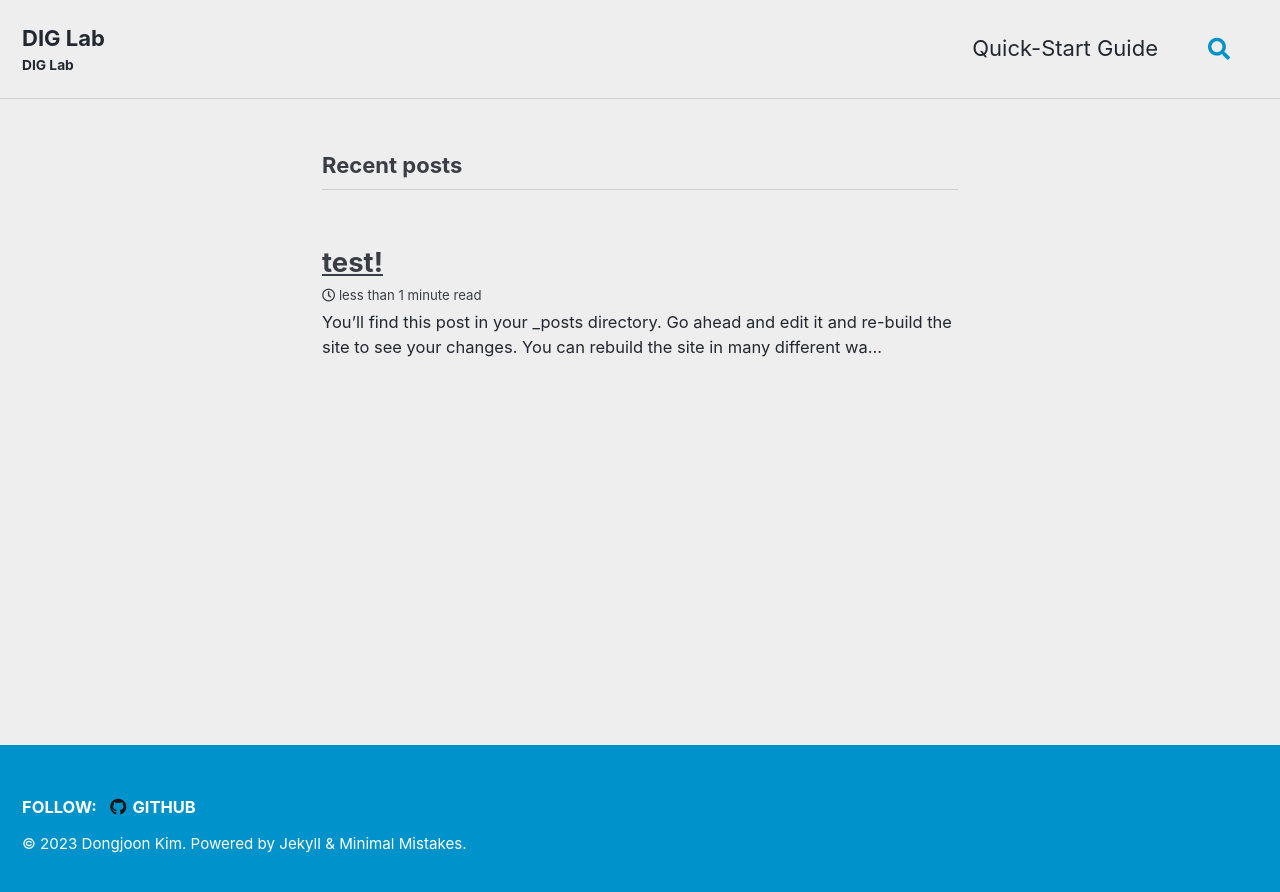
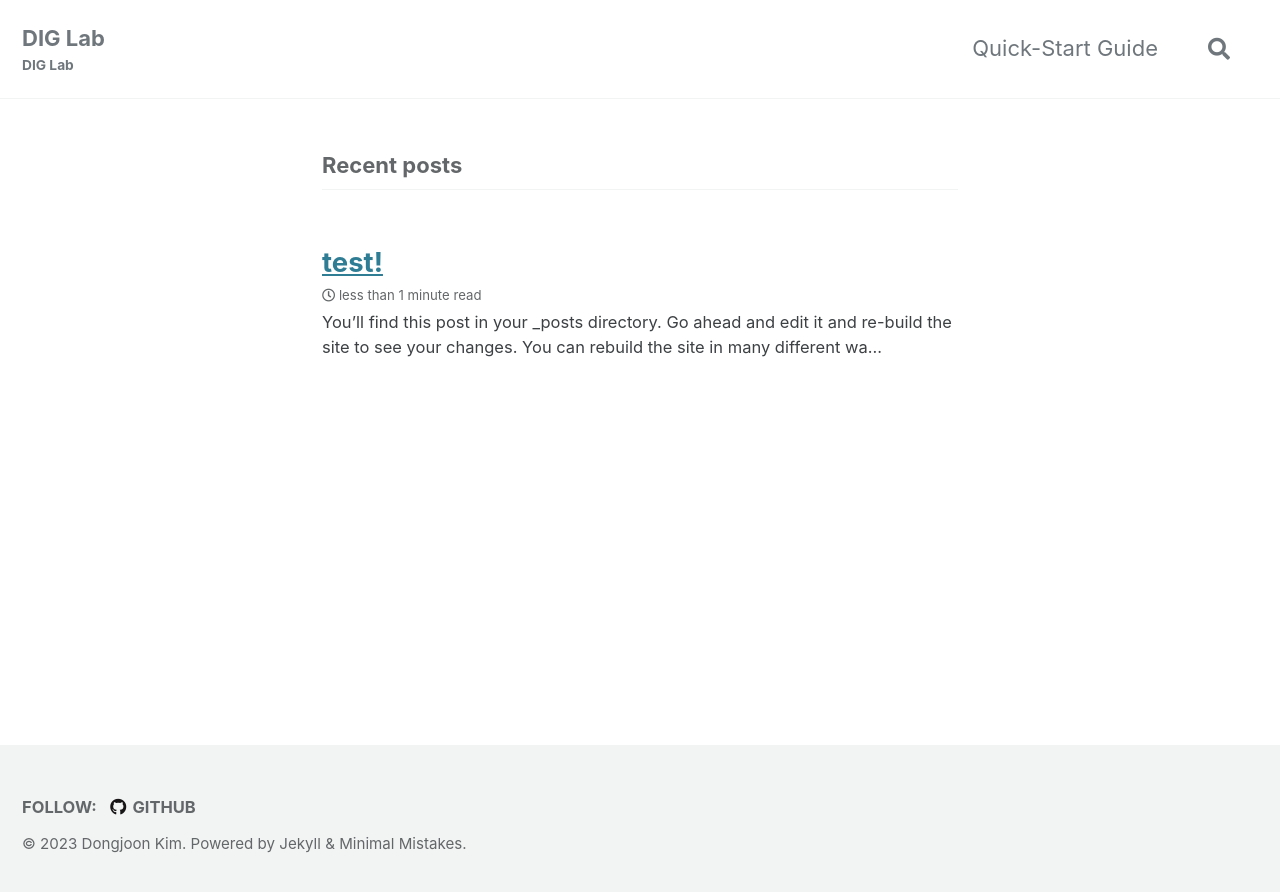
Before and after one commit to korfriend/korfriend.github.io, a Jekyll site: the page built from index.html, in a window 1280 px wide. Shown: the top 892 px of the page. Built offline with Jekyll 4.4.1, drawn with Linux system fonts in a browser that asks for light colours; cached includes are drawn as plain includes; the list of posts is cut into pages by our own code.

```diff
--- a/Gemfile
+++ b/Gemfile
@@ -1,2 +1,4 @@
 source "https://rubygems.org"
 gemspec
+gem "minimal-mistakes-jekyll"
+bundle
--- a/_config.yml
+++ b/_config.yml
@@ -11,8 +11,8 @@
 # https://mmistakes.github.io/minimal-mistakes/docs/quick-start-guide/#installing-the-theme
 
 theme                  : "minimal-mistakes-jekyll"
-remote_theme           : "mmistakes/minimal-mistakes"
-minimal_mistakes_skin    : "air" # "air", "aqua", "contrast", "dark", "dirt", "neon", "mint", "plum", "sunrise"
+#remote_theme           : "mmistakes/minimal-mistakes"
+minimal_mistakes_skin    : "default" # "air", "aqua", "contrast", "dark", "dirt", "neon", "mint", "plum", "sunrise"
 
 # Site Settings
 locale                   : "en-US"
```
